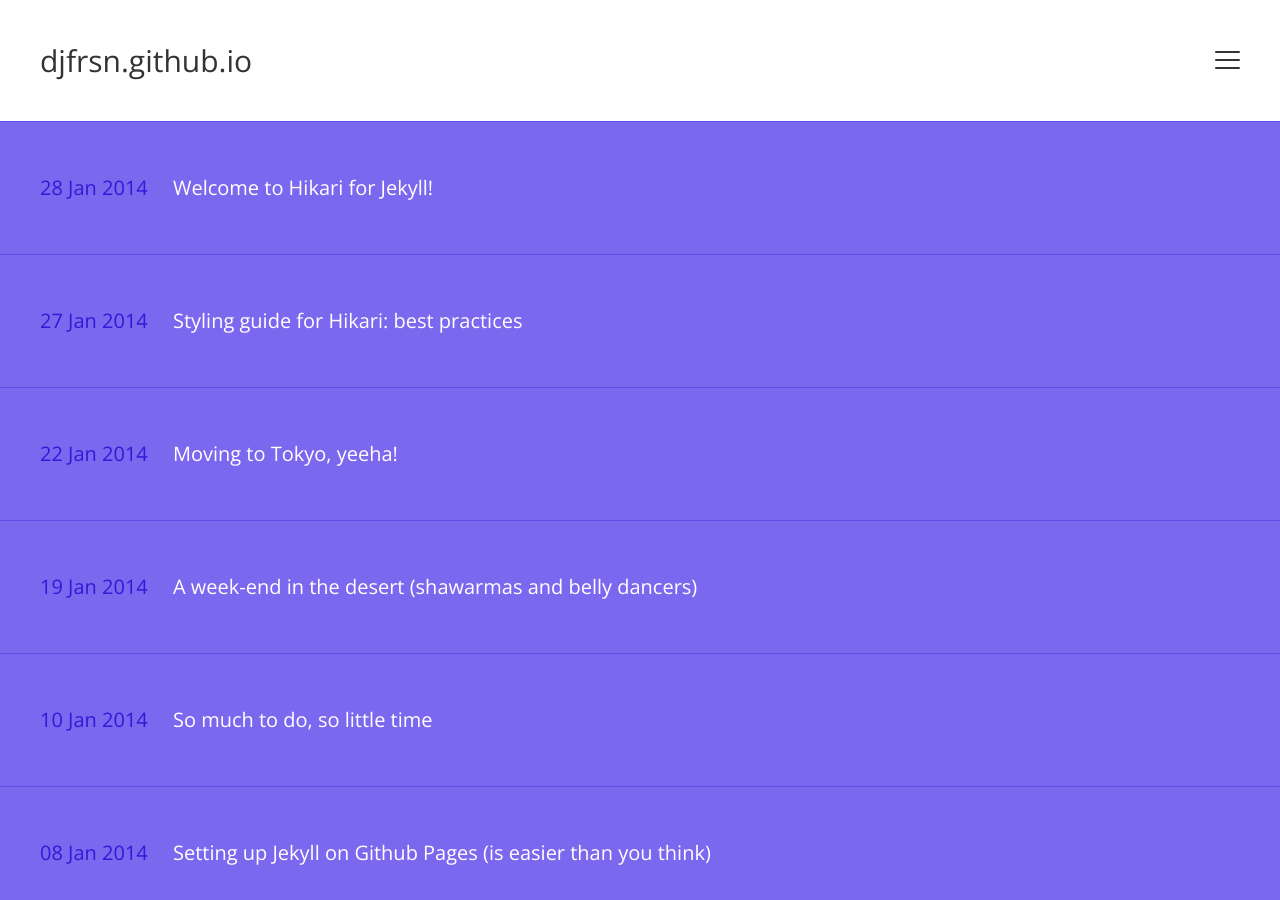
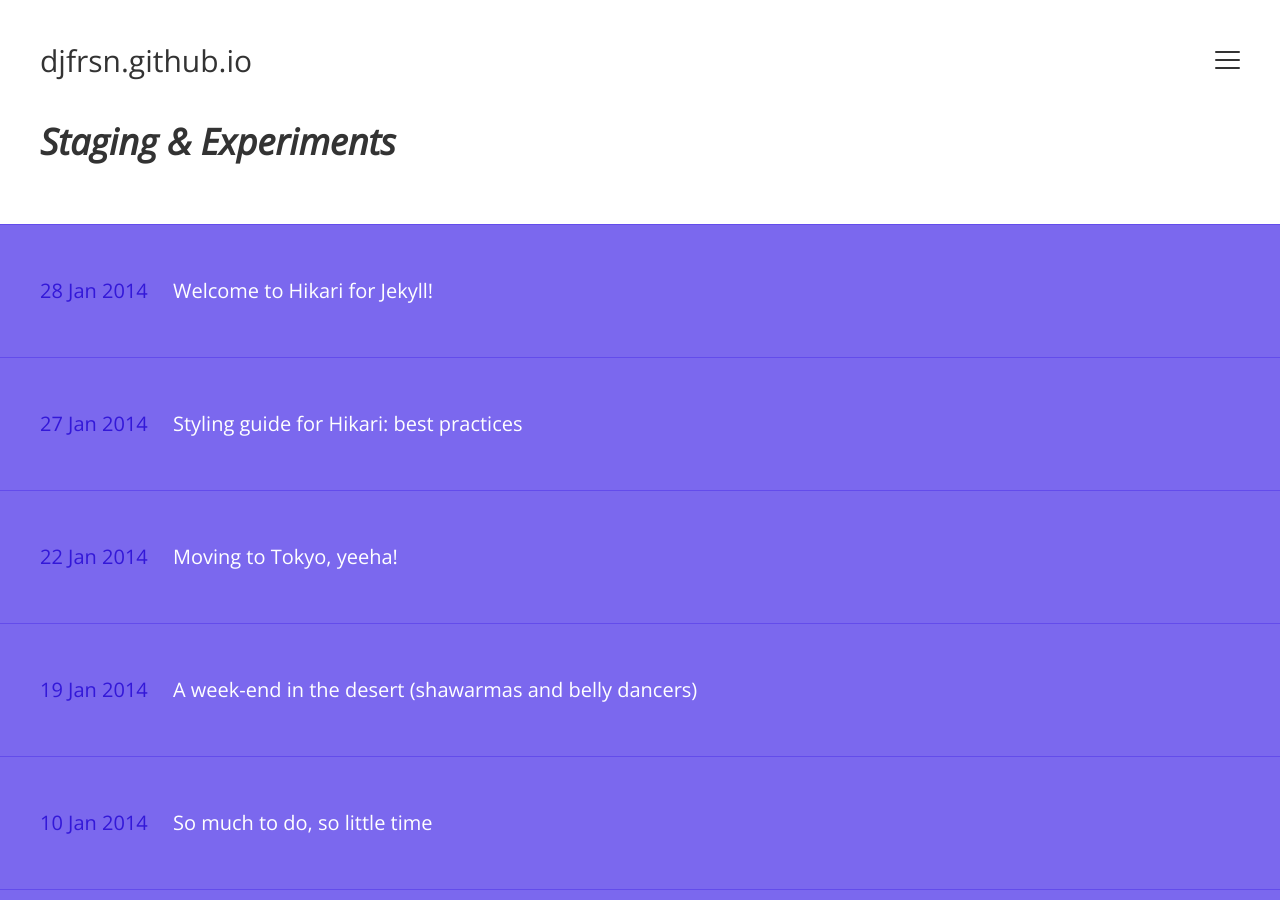
Before and after one commit to djfrsn/djfrsn.github.io, a Jekyll site: the page built from index.html, in a window 1280 px wide and 900 px high. Built offline with Jekyll 4.4.1, drawn with Linux system fonts in a browser that asks for light colours; the list of posts is cut into pages by our own code.

Commit message:
Defaults: update header

```diff
--- a/_layouts/default.html
+++ b/_layouts/default.html
@@ -35,7 +35,7 @@
           <li><a target="_blank" href="http://twitter.com/{{ site.twitter }}">Twitter</a></li>
           {% endif %}
           {% if site.github %}
-          <li><a target="_blank" href="{{ site.github }}">Github</a></li>
+          <li><a target="_blank" href="https://github.com/djfrsn">Github</a></li>
           {% endif %}
         </ul>
       </nav>
@@ -46,7 +46,7 @@
 
       <header>
         <div class="h-wrap">
-          <h1 class="title"><a href="{{ site.baseurl | split:'/' | join:'/' | append:'/'  }}" title="Back to Homepage">{{ site.name }}</a></h1>
+          <h1 class="title"><a href="{{ site.baseurl | split:'/' | join:'/' | append:'/'  }}" title="Back to Homepage">{{ site.name }}</a></h1><h2>Staging & Experiments</h2>
           <a class="menu-icon" title="Open Bio"><span class="lines"></span></a>
         </div>
       </header>
```
